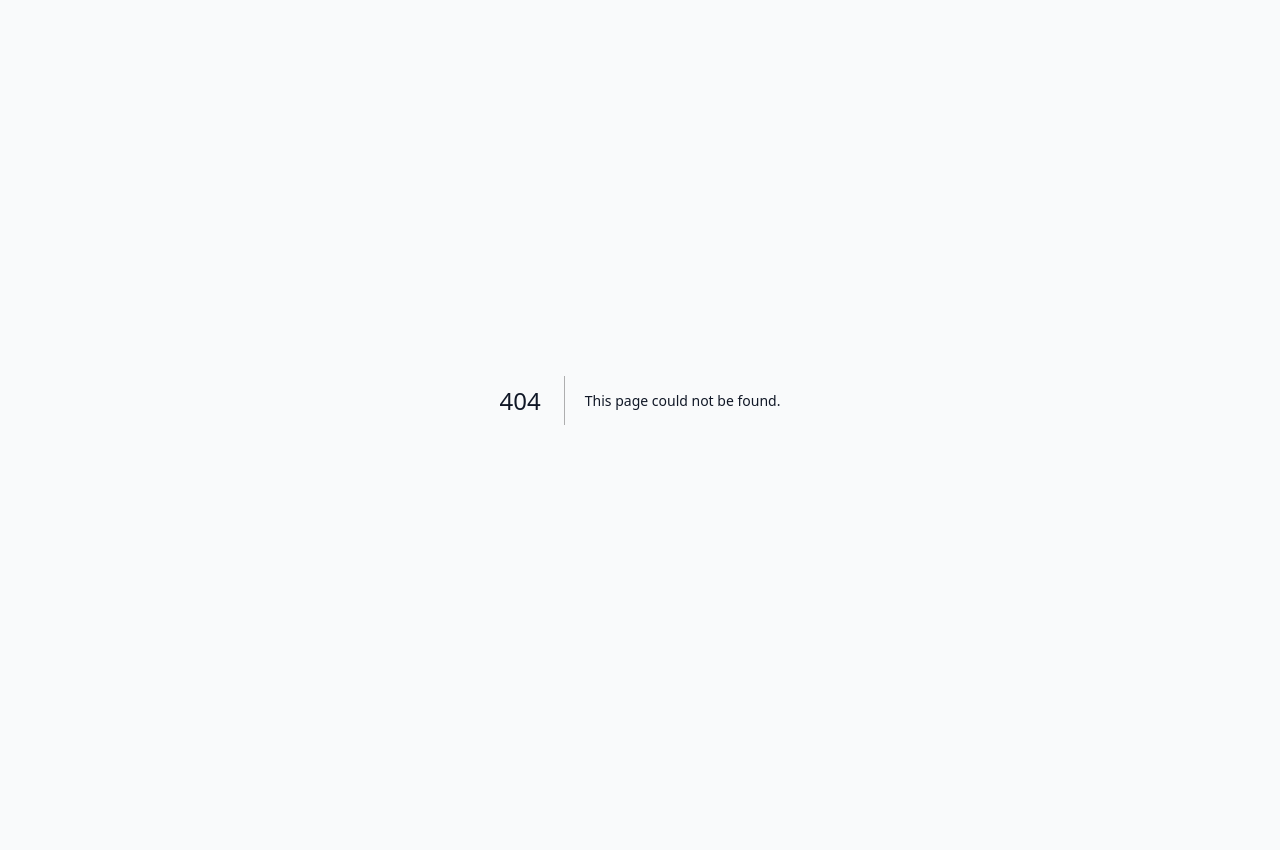
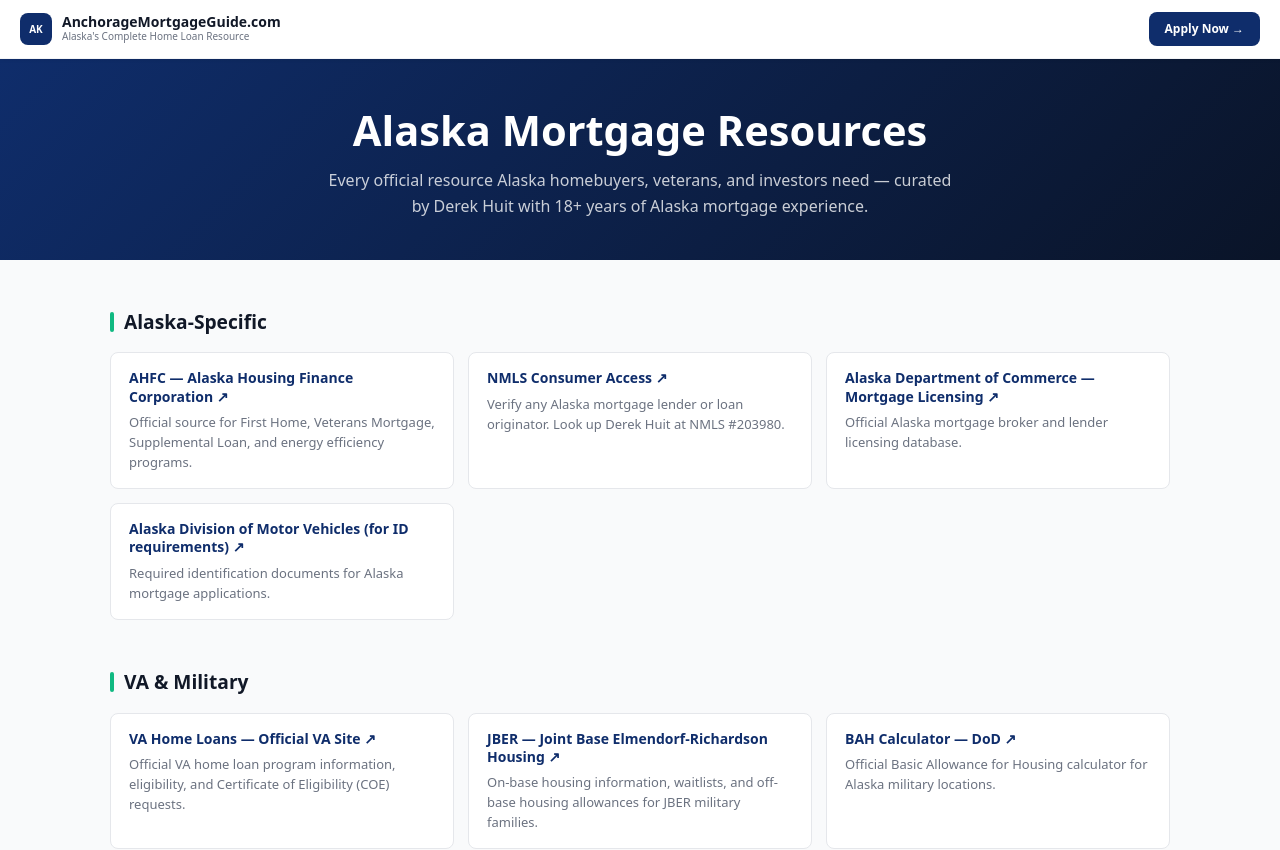
Before and after one commit to derekhuit-afk/alaska-mortgage-network, a Next.js app: page /resources in a window 1280 px wide. Before the commit this address had no page. Shown: the top 850 px of the page. Before the commit the page ends 800 px from the top, so only its background shows below. Built offline with nearby package versions, Linux system fonts and the light colour scheme.

Commit message:
feat: add Alaska mortgage resources hub — AHFC, VA, USDA, MLS

```diff
--- /dev/null
+++ b/app/resources/page.tsx
@@ -0,0 +1,94 @@
+import { getSiteConfig } from '@/configs/sites'
+export { generateMetadata } from '../layout'
+
+export default function Resources() {
+  const site = getSiteConfig()
+  const P = site.primary; const A = site.accent
+
+  const resources = [
+    {cat:"Alaska-Specific",items:[
+      {name:"AHFC — Alaska Housing Finance Corporation",url:"https://www.ahfc.us",desc:"Official source for First Home, Veterans Mortgage, Supplemental Loan, and energy efficiency programs."},
+      {name:"NMLS Consumer Access",url:"https://nmlsconsumeraccess.org",desc:"Verify any Alaska mortgage lender or loan originator. Look up Derek Huit at NMLS #203980."},
+      {name:"Alaska Department of Commerce — Mortgage Licensing",url:"https://www.commerce.alaska.gov/web/dbs/ConsumerFinance/MortgageBrokerLendersOriginators.aspx",desc:"Official Alaska mortgage broker and lender licensing database."},
+      {name:"Alaska Division of Motor Vehicles (for ID requirements)",url:"https://doa.alaska.gov/dmv",desc:"Required identification documents for Alaska mortgage applications."},
+    ]},
+    {cat:"VA & Military",items:[
+      {name:"VA Home Loans — Official VA Site",url:"https://www.va.gov/housing-assistance/home-loans",desc:"Official VA home loan program information, eligibility, and Certificate of Eligibility (COE) requests."},
+      {name:"JBER — Joint Base Elmendorf-Richardson Housing",url:"https://www.jber.jb.mil/Services/Housing",desc:"On-base housing information, waitlists, and off-base housing allowances for JBER military families."},
+      {name:"BAH Calculator — DoD",url:"https://www.travel.dod.mil/Allowances/Basic-Allowance-for-Housing",desc:"Official Basic Allowance for Housing calculator for Alaska military locations."},
+      {name:"SCRA — Servicemembers Civil Relief Act",url:"https://www.militaryonesource.mil/legal",desc:"Legal protections for active duty servicemembers including mortgage interest rate caps."},
+    ]},
+    {cat:"Federal Mortgage Programs",items:[
+      {name:"FHA — Federal Housing Administration",url:"https://www.hud.gov/buying/loans",desc:"FHA loan program overview, lender lookup, and borrower resources."},
+      {name:"USDA Rural Development",url:"https://www.rd.usda.gov/programs-services/single-family-housing-programs",desc:"USDA loan eligibility maps and program details for rural Alaska properties."},
+      {name:"CFPB — Consumer Financial Protection Bureau",url:"https://www.consumerfinance.gov/owning-a-home",desc:"Homebuying guides, mortgage explainers, and Know Before You Owe resources."},
+      {name:"Fannie Mae — HomeReady Program",url:"https://singlefamily.fanniemae.com/originating-underwriting/mortgage-products/homeready-mortgage",desc:"HomeReady 3% down program for low-to-moderate income buyers. Available in Alaska."},
+    ]},
+    {cat:"Alaska Real Estate",items:[
+      {name:"Alaska MLS — Alaska Multiple Listing Service",url:"https://www.alaskamls.com",desc:"Alaska MLS listings and market data for Anchorage and statewide Alaska."},
+      {name:"Alaska Association of Realtors",url:"https://www.alaskarealtors.com",desc:"Find a licensed Alaska real estate agent. Market reports and statistics."},
+      {name:"Municipality of Anchorage — Property Search",url:"https://www.muni.org/Departments/finance/Pages/Assessment_PropertySearch.aspx",desc:"Anchorage property assessments, tax records, and parcel information."},
+      {name:"Mat-Su Borough — Property Records",url:"https://www.matsugov.us/community-development/property-records",desc:"Wasilla and Palmer area property records, assessments, and zoning information."},
+    ]},
+  ]
+
+  return (
+    <main style={{minHeight:'100vh',fontFamily:'system-ui,sans-serif',background:'#F9FAFB'}}>
+      <nav style={{background:'#fff',borderBottom:'1px solid #F3F4F6',padding:'12px 20px',display:'flex',alignItems:'center',justifyContent:'space-between',position:'sticky',top:0,zIndex:40,boxShadow:'0 1px 4px rgba(0,0,0,.06)'}}>
+        <div style={{display:'flex',alignItems:'center',gap:10}}>
+          <div style={{width:32,height:32,borderRadius:8,background:P,display:'flex',alignItems:'center',justifyContent:'center'}}><span style={{color:'#fff',fontSize:10,fontWeight:800}}>AK</span></div>
+          <div><div style={{fontWeight:800,color:'#111827',fontSize:14,lineHeight:1}}>{site.shortName}</div><div style={{fontSize:10,color:'#6B7280'}}>{site.tagline}</div></div>
+        </div>
+        <a href={site.ctaHref} target="_blank" rel="noopener noreferrer" style={{background:P,color:'#fff',fontSize:12,fontWeight:700,padding:'8px 16px',borderRadius:8,textDecoration:'none'}}>Apply Now →</a>
+      </nav>
+
+      <section style={{background:`linear-gradient(135deg,${P} 0%,#0a1428 100%)`,color:'#fff',padding:'48px 20px 40px',textAlign:'center'}}>
+        <div style={{maxWidth:640,margin:'0 auto'}}>
+          <h1 style={{fontSize:'clamp(1.8rem,4vw,2.6rem)',fontWeight:800,lineHeight:1.15,marginBottom:12}}>Alaska Mortgage Resources</h1>
+          <p style={{color:'rgba(255,255,255,.78)',fontSize:'clamp(14px,2vw,16px)',lineHeight:1.65,fontWeight:300}}>Every official resource Alaska homebuyers, veterans, and investors need — curated by Derek Huit with 18+ years of Alaska mortgage experience.</p>
+        </div>
+      </section>
+
+      <section style={{padding:'48px 20px',maxWidth:1100,margin:'0 auto'}}>
+        {resources.map(cat=>(
+          <div key={cat.cat} style={{marginBottom:48}}>
+            <h2 style={{fontSize:'1.2rem',fontWeight:800,color:'#111827',marginBottom:4,display:'flex',alignItems:'center',gap:10}}>
+              <span style={{width:4,height:20,background:A,borderRadius:2,display:'inline-block'}}></span>
+              {cat.cat}
+            </h2>
+            <div style={{display:'grid',gridTemplateColumns:'repeat(auto-fit,minmax(280px,1fr))',gap:14,marginTop:16}}>
+              {cat.items.map(item=>(
+                <a key={item.name} href={item.url} target="_blank" rel="noopener noreferrer"
+                  style={{background:'#fff',border:'1px solid #E5E7EB',borderRadius:8,padding:'16px 18px',textDecoration:'none',transition:'all .2s',display:'block'}}>
+                  <div style={{fontWeight:700,color:P,fontSize:14,marginBottom:6,lineHeight:1.3}}>{item.name} ↗</div>
+                  <div style={{fontSize:13,color:'#6B7280',lineHeight:1.55}}>{item.desc}</div>
+                </a>
+              ))}
+            </div>
+          </div>
+        ))}
+      </section>
+
+      <section style={{background:`${P}08`,borderTop:`1px solid ${P}22`,padding:'40px 20px',textAlign:'center'}}>
+        <div style={{maxWidth:600,margin:'0 auto'}}>
+          <h2 style={{fontSize:'1.4rem',fontWeight:800,color:'#111827',marginBottom:10}}>Have Questions? Call Derek Directly.</h2>
+          <p style={{color:'#6B7280',marginBottom:20,lineHeight:1.65,fontSize:14}}>18+ years Alaska experience. I explain every program, answer every question, and give you straight advice on what works for your situation.</p>
+          <div style={{display:'flex',gap:12,justifyContent:'center',flexWrap:'wrap' as const}}>
+            <a href="tel:9072449368" style={{background:P,color:'#fff',fontWeight:700,padding:'12px 24px',borderRadius:8,textDecoration:'none',fontSize:14}}>(907) 244-9368</a>
+            <a href={site.ctaHref} target="_blank" rel="noopener noreferrer" style={{border:`1px solid ${P}`,color:P,fontWeight:600,padding:'12px 24px',borderRadius:8,textDecoration:'none',fontSize:14}}>{site.ctaLabel}</a>
+          </div>
+        </div>
+      </section>
+
+      <div style={{background:'#F9FAFB',borderTop:'1px solid #E5E7EB',padding:'16px 20px',textAlign:'center'}}>
+        <div style={{display:'flex',gap:16,justifyContent:'center',flexWrap:'wrap' as const,marginBottom:8}}>
+          <a href="/" style={{color:P,textDecoration:'none',fontSize:13,fontWeight:600}}>Home</a>
+          <a href="/loan-programs" style={{color:'#6B7280',textDecoration:'none',fontSize:13}}>Loan Programs</a>
+          <a href="/about" style={{color:'#6B7280',textDecoration:'none',fontSize:13}}>About Derek</a>
+          <a href="/apply" style={{color:'#6B7280',textDecoration:'none',fontSize:13}}>Apply</a>
+        </div>
+        <p style={{fontSize:11,color:'#9CA3AF',lineHeight:1.6}}>Derek Huit &middot; NMLS #203980 &middot; Cardinal Financial, NMLS #66247 &middot; Equal Housing Lender &middot; Licensed in Alaska</p>
+      </div>
+    </main>
+  )
+}
```
